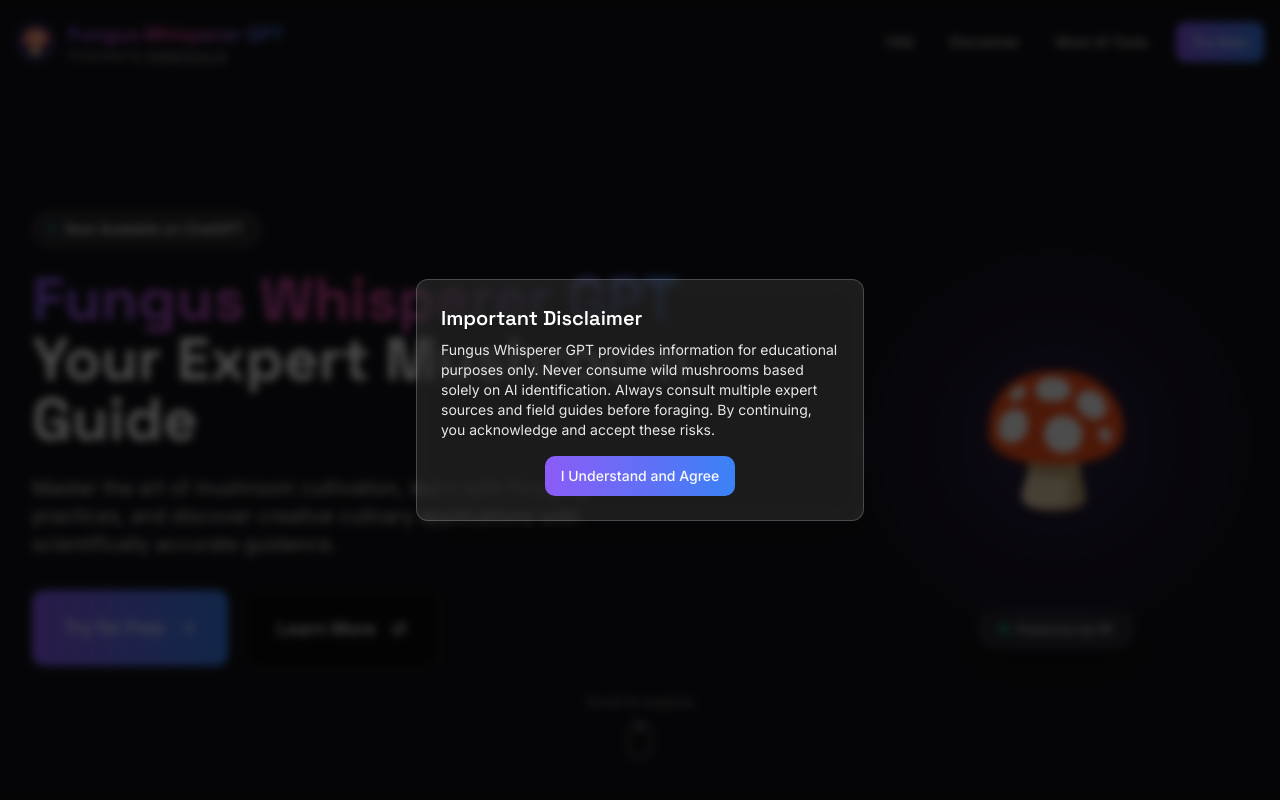
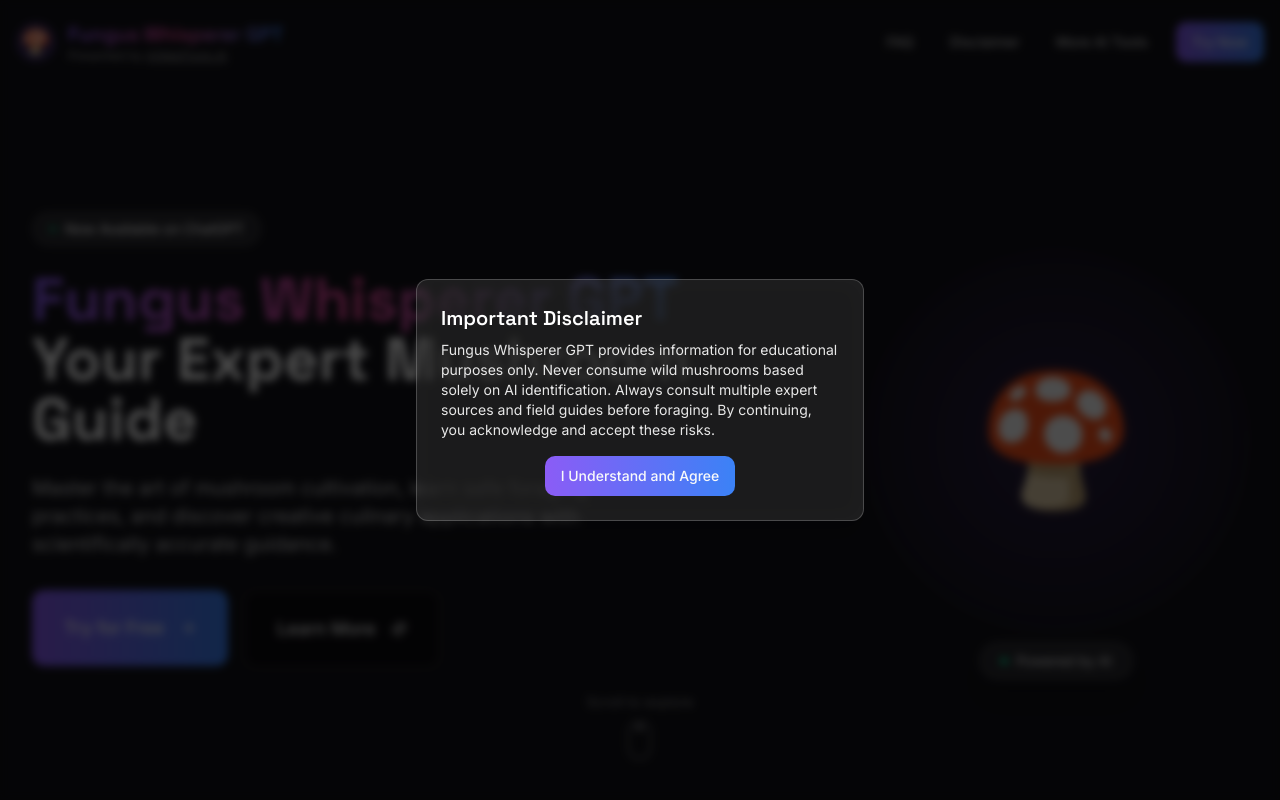
Before and after one commit to aiwebtools/fungus-ai, a React (Vite) app: page / in a window 1280 px wide. Shown: the top 800 px of the page. Built offline with nearby package versions, Linux system fonts and the light colour scheme.

Commit message:
Fix UI element cutoff
Corrected the display issue where the "POWERED BY AI" element was being cut off.

```diff
--- a/src/components/HeroSection.tsx
+++ b/src/components/HeroSection.tsx
@@ -72,7 +72,8 @@ const HeroSection = () => {
               </div>
             </div>
           </div>
-          <div className="absolute -bottom-4 left-1/2 -translate-x-1/2 glass-effect px-5 py-2 rounded-full text-sm backdrop-blur-md">
+          {/* Fixed positioning of the "Powered by AI" badge */}
+          <div className="absolute -bottom-12 left-1/2 -translate-x-1/2 glass-effect px-5 py-2 rounded-full text-sm backdrop-blur-md">
             <div className="flex items-center gap-2">
               <div className="w-2 h-2 rounded-full bg-fungus-green"></div>
               <span>Powered by AI</span>
```
